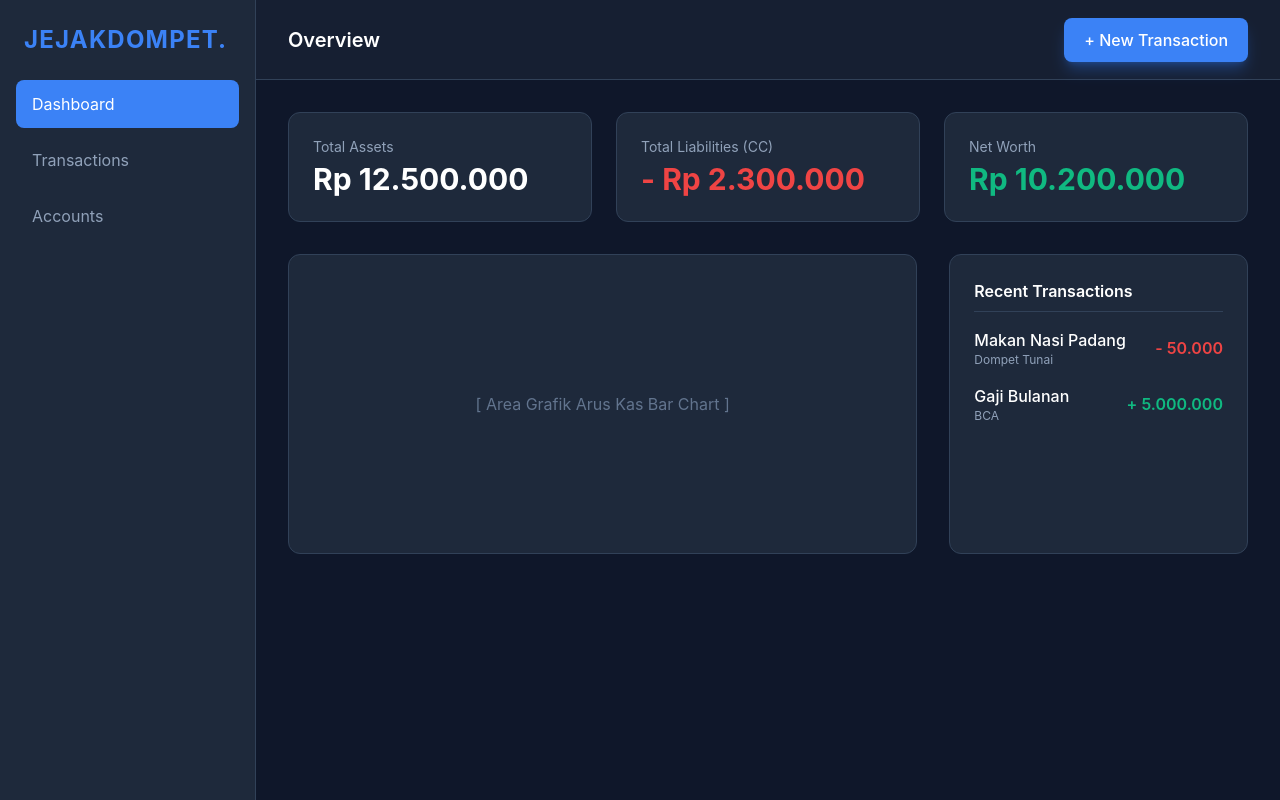
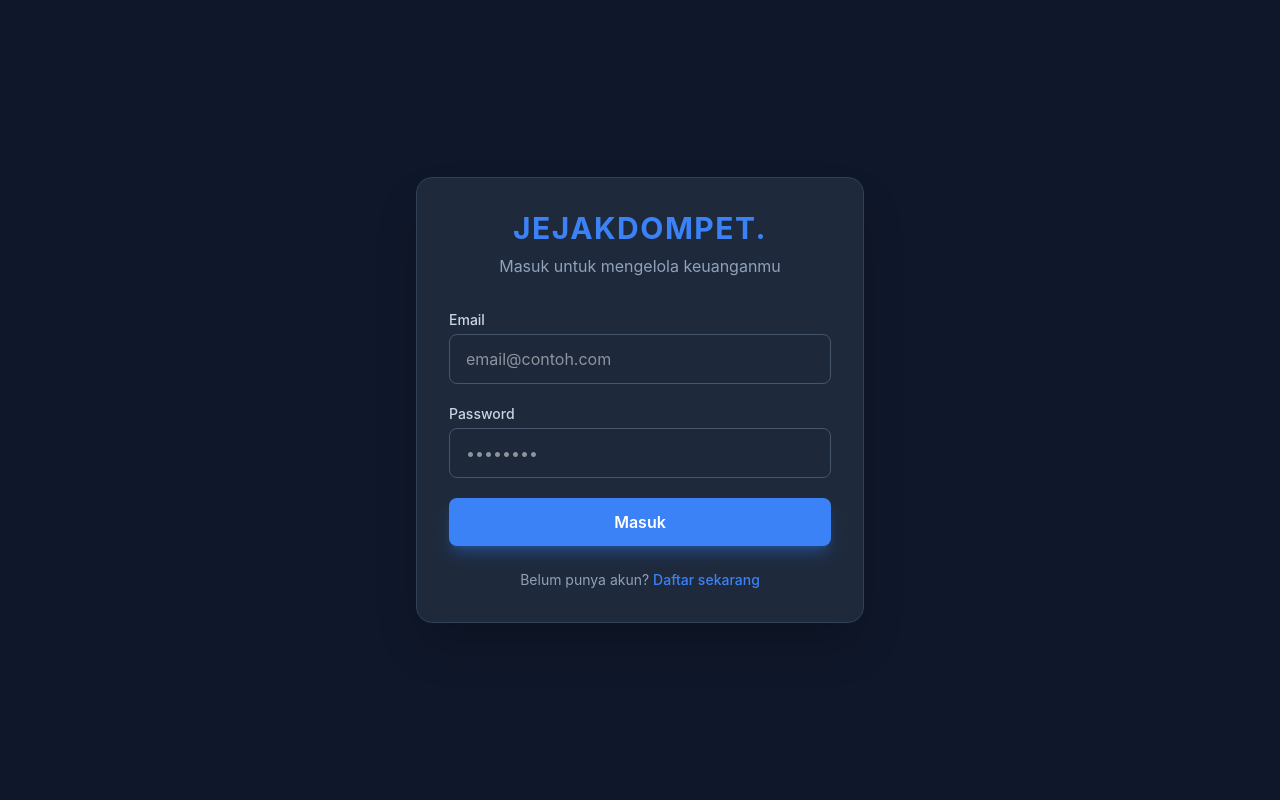
Before and after one commit to Raeaw/jejakdompet, a React app in the folder frontend/: page /login in a window 1280 px wide. Built offline with nearby package versions, Linux system fonts and the light colour scheme; the HTML template or start-up script is replaced by a standard one.

Commit message:
feat: implement login and register pages with axios integration and jwt handling

```diff
--- a/frontend/package.json
+++ b/frontend/package.json
@@ -11,8 +11,10 @@
 		"tw:init": "tailwindcss init -p"
 	},
 	"dependencies": {
+		"axios": "^1.16.0",
 		"react": "^19.2.5",
-		"react-dom": "^19.2.5"
+		"react-dom": "^19.2.5",
+		"react-router-dom": "^7.15.0"
 	},
 	"devDependencies": {
 		"@eslint/js": "^10.0.1",
--- a/frontend/src/App.jsx
+++ b/frontend/src/App.jsx
@@ -1,7 +1,33 @@
+import { BrowserRouter, Routes, Route, Navigate } from "react-router-dom";
 import Dashboard from "./pages/Dashboard";
+import Login from "./pages/Login";
+
+// Komponen pelindung: Jika tidak ada token, paksa ke halaman Login
+const ProtectedRoute = ({ children }) => {
+	const token = localStorage.getItem("token");
+	if (!token) return <Navigate to="/login" replace />;
+	return children;
+};
 
 function App() {
-	return <Dashboard />;
+	return (
+		<BrowserRouter>
+			<Routes>
+				{/* Hapus tanda kutip di element */}
+				<Route path="/login" element={<Login />} />
+
+				{/* Hapus tanda kutip di element */}
+				<Route
+					path="/"
+					element={
+						<ProtectedRoute>
+							<Dashboard />
+						</ProtectedRoute>
+					}
+				/>
+			</Routes>
+		</BrowserRouter>
+	);
 }
 
 export default App;
--- /dev/null
+++ b/frontend/src/pages/Login.jsx
@@ -0,0 +1,167 @@
+import { useState } from "react";
+import { useNavigate } from "react-router-dom";
+import api from "../services/api";
+
+export default function Login() {
+	const [isLoginMode, setIsLoginMode] = useState(true);
+	const [formData, setFormData] = useState({
+		name: "",
+		email: "",
+		password: "",
+	});
+	const [message, setMessage] = useState({ type: "", text: "" }); // Untuk notifikasi error/sukses
+	const [isLoading, setIsLoading] = useState(false);
+
+	const navigate = useNavigate();
+
+	const handleChange = (e) => {
+		setFormData({ ...formData, [e.target.name]: e.target.value });
+	};
+
+	const handleSubmit = async (e) => {
+		e.preventDefault();
+		setMessage({ type: "", text: "" });
+		setIsLoading(true);
+
+		try {
+			if (isLoginMode) {
+				// Proses Login
+				const response = await api.post("/auth/login", {
+					email: formData.email,
+					password: formData.password,
+				});
+
+				// Simpan token ke localStorage
+				localStorage.setItem("token", response.data.token);
+
+				// Arahkan user ke halaman utama (Dashboard)
+				navigate("/");
+			} else {
+				// Proses Register
+				await api.post("/auth/register", {
+					name: formData.name,
+					email: formData.email,
+					password: formData.password,
+				});
+
+				// Jika sukses, ubah ke mode login dan beri tahu user
+				setIsLoginMode(true);
+				setMessage({
+					type: "success",
+					text: "Registrasi berhasil! Silakan login.",
+				});
+			}
+		} catch (error) {
+			// Tangkap pesan error dari backend
+			const errorMsg =
+				error.response?.data?.message || "Terjadi kesalahan pada server";
+			setMessage({ type: "error", text: errorMsg });
+		} finally {
+			setIsLoading(false);
+		}
+	};
+
+	return (
+		<div className="min-h-screen flex items-center justify-center bg-brand-dark p-4">
+			<div className="w-full max-w-md bg-brand-card p-8 rounded-2xl border border-slate-700 shadow-2xl">
+				<div className="text-center mb-8">
+					<h1 className="text-3xl font-bold text-brand-primary tracking-wider mb-2">
+						JEJAKDOMPET.
+					</h1>
+					<p className="text-slate-400">
+						{isLoginMode
+							? "Masuk untuk mengelola keuanganmu"
+							: "Buat akun baru untuk memulai"}
+					</p>
+				</div>
+
+				{/* Notifikasi Error / Sukses */}
+				{message.text && (
+					<div
+						className={`p-4 mb-6 rounded-lg text-sm font-medium ${
+							message.type === "error"
+								? "bg-brand-danger/20 text-red-400 border border-brand-danger/50"
+								: "bg-brand-success/20 text-emerald-400 border border-brand-success/50"
+						}`}
+					>
+						{message.text}
+					</div>
+				)}
+
+				<form onSubmit={handleSubmit} className="space-y-5">
+					{/* Input Nama (Hanya muncul saat mode Register) */}
+					{!isLoginMode && (
+						<div>
+							<label className="block text-sm font-medium text-slate-300 mb-1">
+								Nama Lengkap
+							</label>
+							<input
+								type="text"
+								name="name"
+								value={formData.name}
+								onChange={handleChange}
+								required={!isLoginMode}
+								className="w-full px-4 py-3 bg-slate-800/50 border border-slate-600 rounded-lg focus:outline-none focus:border-brand-primary focus:ring-1 focus:ring-brand-primary transition-colors text-white"
+								placeholder="John Doe"
+							/>
+						</div>
+					)}
+
+					<div>
+						<label className="block text-sm font-medium text-slate-300 mb-1">
+							Email
+						</label>
+						<input
+							type="email"
+							name="email"
+							value={formData.email}
+							onChange={handleChange}
+							required
+							className="w-full px-4 py-3 bg-slate-800/50 border border-slate-600 rounded-lg focus:outline-none focus:border-brand-primary focus:ring-1 focus:ring-brand-primary transition-colors text-white"
+							placeholder="email@contoh.com"
+						/>
+					</div>
+
+					<div>
+						<label className="block text-sm font-medium text-slate-300 mb-1">
+							Password
+						</label>
+						<input
+							type="password"
+							name="password"
+							value={formData.password}
+							onChange={handleChange}
+							required
+							className="w-full px-4 py-3 bg-slate-800/50 border border-slate-600 rounded-lg focus:outline-none focus:border-brand-primary focus:ring-1 focus:ring-brand-primary transition-colors text-white"
+							placeholder="••••••••"
+						/>
+					</div>
+
+					<button
+						type="submit"
+						disabled={isLoading}
+						className="w-full bg-brand-primary hover:bg-blue-600 text-white font-semibold py-3 px-4 rounded-lg transition-colors shadow-lg shadow-blue-500/30 disabled:opacity-50 disabled:cursor-not-allowed"
+					>
+						{isLoading ? "Memproses..." : isLoginMode ? "Masuk" : "Daftar"}
+					</button>
+				</form>
+
+				<div className="mt-6 text-center">
+					<p className="text-slate-400 text-sm">
+						{isLoginMode ? "Belum punya akun? " : "Sudah punya akun? "}
+						<button
+							type="button"
+							onClick={() => {
+								setIsLoginMode(!isLoginMode);
+								setMessage({ type: "", text: "" }); // Clear error saat ganti mode
+							}}
+							className="text-brand-primary hover:text-blue-400 font-medium transition-colors cursor-pointer"
+						>
+							{isLoginMode ? "Daftar sekarang" : "Masuk di sini"}
+						</button>
+					</p>
+				</div>
+			</div>
+		</div>
+	);
+}
--- /dev/null
+++ b/frontend/src/services/api.js
@@ -0,0 +1,22 @@
+import axios from "axios";
+
+// Buat instance axios dengan URL dasar backend kita
+const api = axios.create({
+	baseURL: "http://localhost:3000/api/v1",
+});
+
+// Interceptor: Otomatis selipkan Token JWT ke setiap request yang dikirim
+api.interceptors.request.use(
+	(config) => {
+		const token = localStorage.getItem("token");
+		if (token) {
+			config.headers.Authorization = `Bearer ${token}`;
+		}
+		return config;
+	},
+	(error) => {
+		return Promise.reject(error);
+	},
+);
+
+export default api;
```
Also changed, not shown: 1 other file (tests, documents, lock files or other folders).
